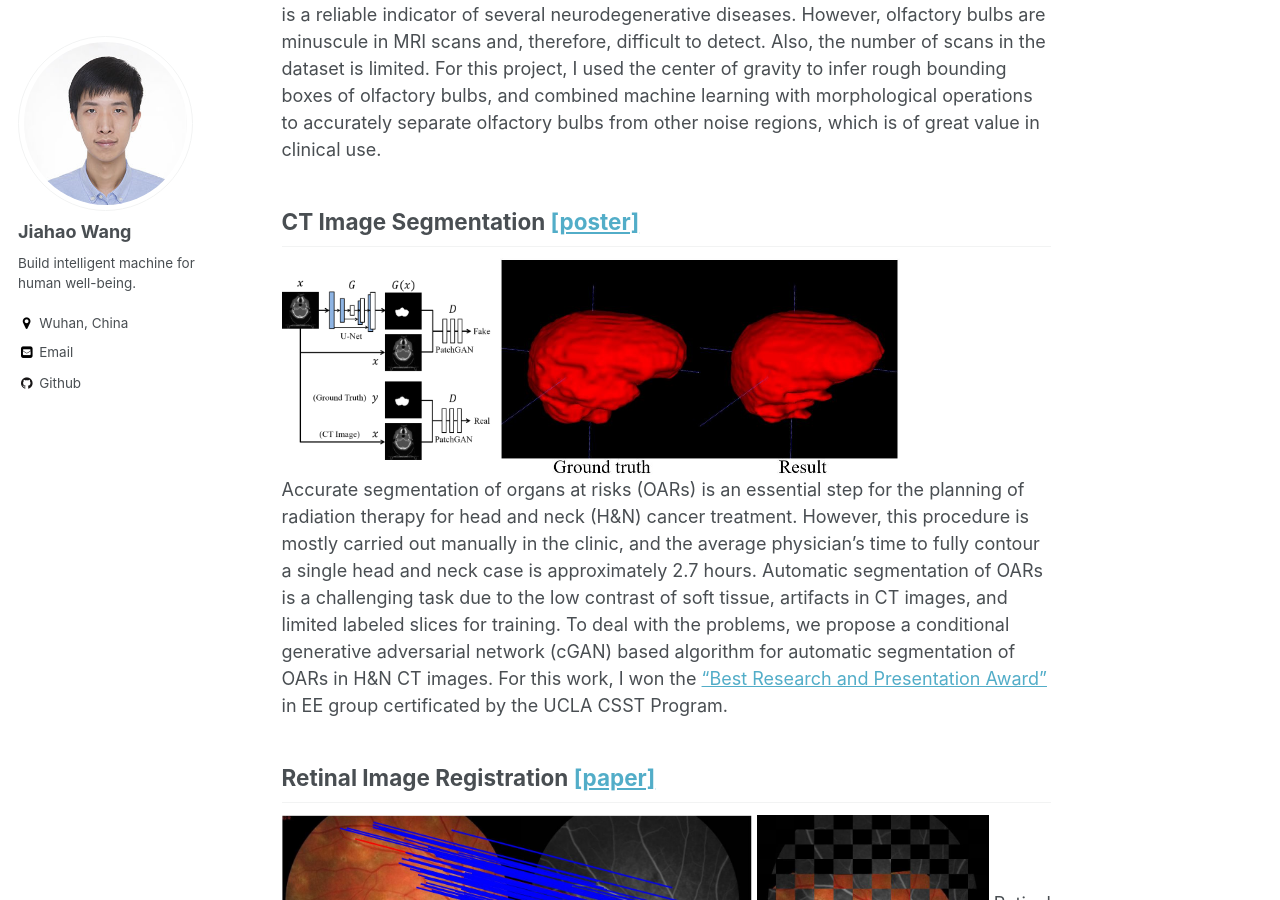
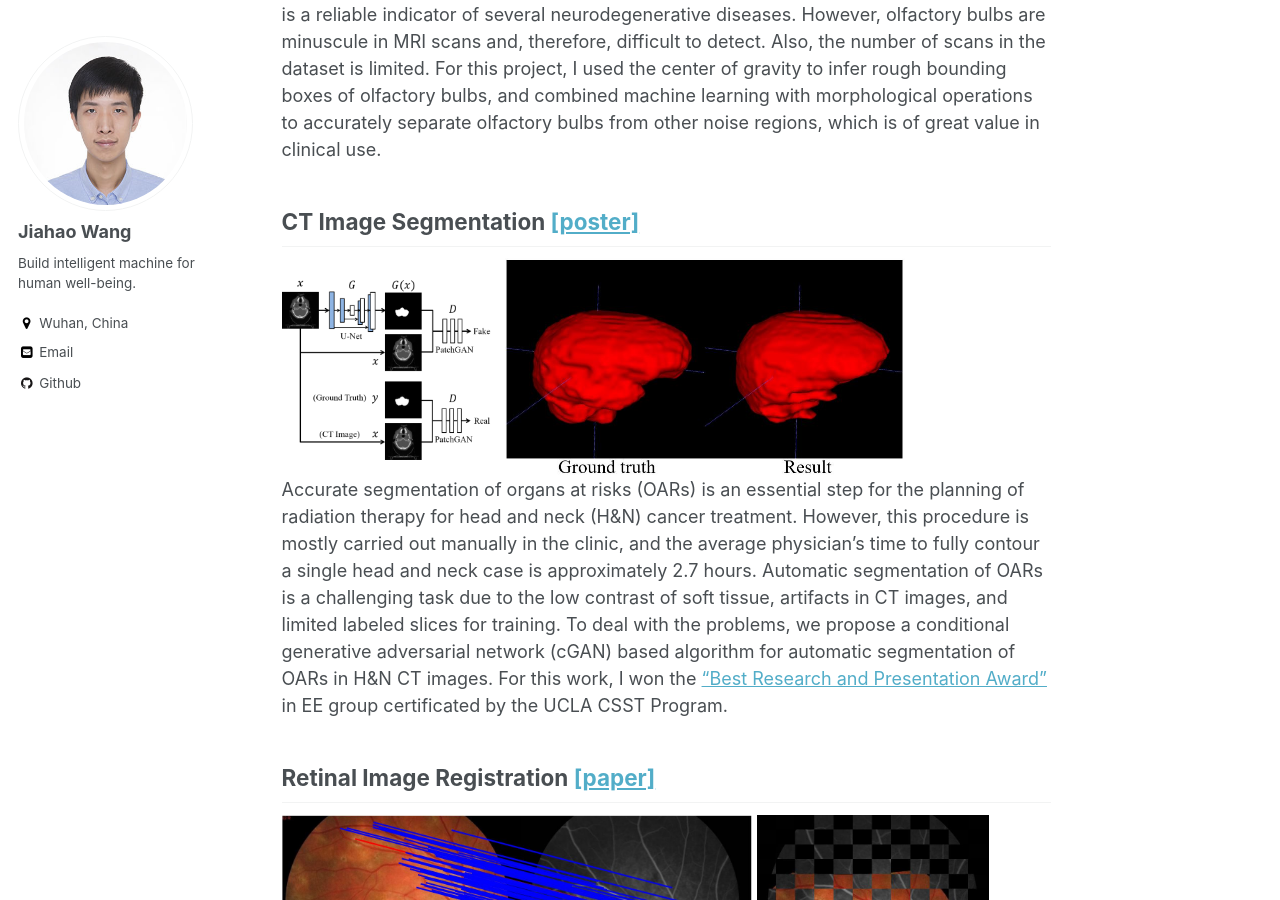
Before and after one commit to JiahaoPlus/JiahaoPlus.github.io, a Jekyll site: the page built from _pages/projects.md, in a window 1280 px wide and 900 px high, scrolled down 591 px. Built offline with Jekyll 4.4.1, drawn with Linux system fonts in a browser that asks for light colours.

Commit message:
update 'projects'

```diff
--- a/_pages/projects.md
+++ b/_pages/projects.md
@@ -9,11 +9,11 @@ author_profile: true
 The olfactory bulb is a nerve structure located on the inferior side of the brain, whose size is a reliable indicator of several neurodegenerative diseases. However, olfactory bulbs are minuscule in MRI scans and, therefore, difficult to detect. Also, the number of scans in the dataset is limited. For this project, I used the center of gravity to infer rough bounding boxes of olfactory bulbs, and combined machine learning with morphological operations to accurately separate olfactory bulbs from other noise regions, which is of great value in clinical use.
 
 ## CT Image Segmentation [[poster]](https://JiahaoPlus.github.io/files/UCLA_Poster.pdf)
-<img width="218" height="218" src="https://JiahaoPlus.github.io/images/HaNGAN.png"/><img width="400" height="218" src="https://JiahaoPlus.github.io/images/HaN.JPG"/> <br>
+<img width="218" height="218" src="https://JiahaoPlus.github.io/images/HaNGAN.png"/>    <img width="400" height="218" src="https://JiahaoPlus.github.io/images/HaN.JPG"/> <br>
 Accurate segmentation of organs at risks (OARs) is an essential step for the planning of radiation therapy for head and neck (H&N) cancer treatment. However, this procedure is mostly carried out manually in the clinic, and the average physician's time to fully contour a single head and neck case is approximately 2.7 hours. Automatic segmentation of OARs is a challenging task due to the low contrast of soft tissue, artifacts in CT images, and limited labeled slices for training. To deal with the problems, we propose a conditional generative adversarial network (cGAN) based algorithm for automatic segmentation of OARs in H&N CT images. For this work, I won the ["Best Research and Presentation Award"](https://JiahaoPlus.github.io/files/UCLA_award.pdf) in EE group certificated by the UCLA CSST Program.
 
 ## Retinal Image Registration [[paper]](https://authors.elsevier.com/c/1YDGYbZX4vg-J)
-<img width="470" height="180" src="https://JiahaoPlus.github.io/images/gfemr_our_m.jpg"/>  <img width="232" height="180" src="https://JiahaoPlus.github.io/images/gfemr_our_r.jpg"/>
+<img width="470" height="180" src="https://JiahaoPlus.github.io/images/gfemr_our_m.jpg"/>  <img width="232" height="180" src="https://JiahaoPlus.github.io/images/gfemr_our_r.jpg"/><br>
 Retinal image registration plays an important role in diagnosing and treating many eye diseases. In this work, we propose an efficient algorithm called Gaussian field estimator with manifold regularization (GFEMR). We formulate the registration problem as a probabilistic model, that is, a Gaussian field estimator, to achieve a robust estimation, associated with a prior involving manifold regularization to preserve the intrinsic geometry of input data. A sparse approximation is applied to the non-rigid transformation for a fast implementation. Extensive experiments show that our approach can yield superior results compared with other state-of-the-art methods, especially in the case of severely degraded data.
 
 ## Robust Feature Matching [[paper]](https://ieeexplore.ieee.org/document/8089726), [[code]](https://github.com/JiahaoPlus/PSSC)
```
